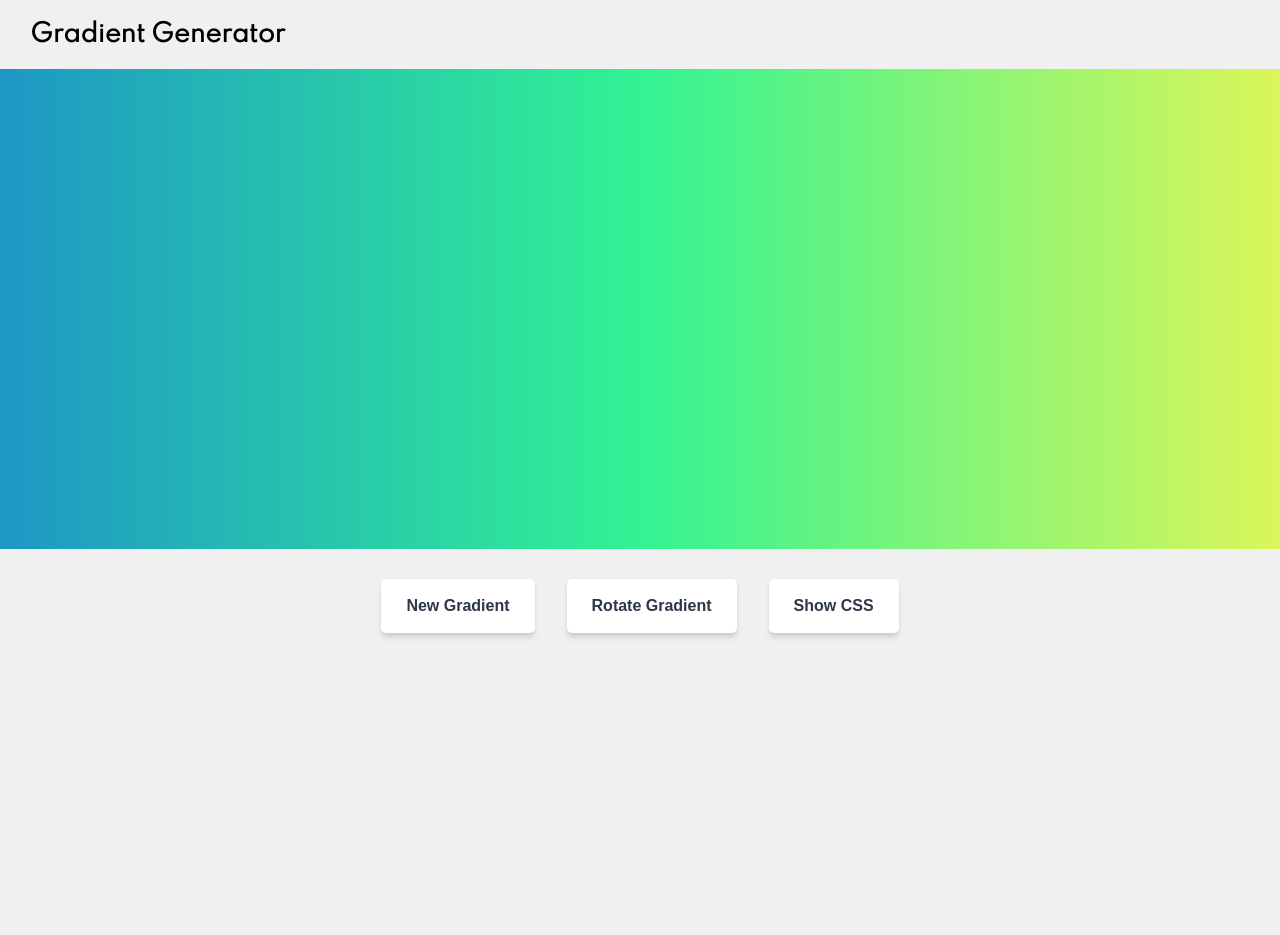
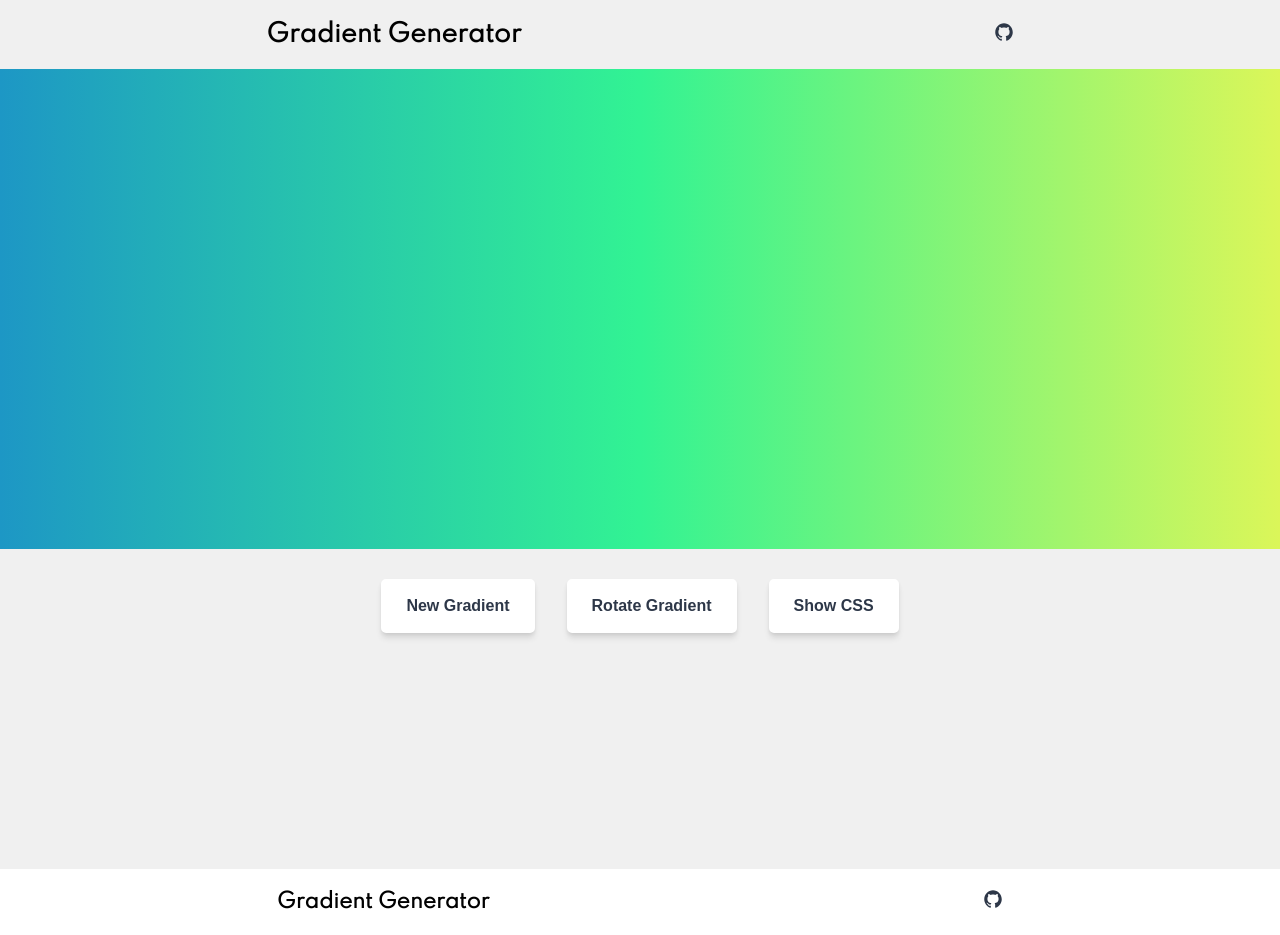
Before and after one commit to stlachman/gradient-generator, a Gatsby site: page / in a window 1280 px wide. Before the commit the page ends 800 px from the top, so only its background shows below. Built offline with nearby package versions, Linux system fonts and the light colour scheme; Gatsby itself is replaced by a stand-in of ours.

Commit message:
Added basic styles.

```diff
--- a/package.json
+++ b/package.json
@@ -14,6 +14,7 @@
     "react": "^16.12.0",
     "react-dom": "^16.12.0",
     "react-helmet": "^5.2.1",
+    "react-icons": "^3.9.0",
     "styled-components": "^5.0.1"
   }
 }
--- a/src/components/footer.js
+++ b/src/components/footer.js
@@ -1,14 +1,33 @@
 import React from "react";
 import styled from "styled-components";
+import { IoLogoGithub } from "react-icons/io";
 
 const Footer = styled.footer`
   padding: 1em 1.5em;
+  background-color: #fff;
+  display: flex;
+  justify-content: space-around;
+  flex-wrap: wrap;
+  align-items: center;
+`;
+
+const Title = styled.h2`
+  font-size: 1rem;
+  margin: 0;
+`;
+
+const Link = styled.a`
+  color: #2d3748;
+  text-decoration: none;
 `;
 
 export default () => {
   return (
     <Footer>
       <Title>Gradient Generator</Title>
+      <Link href="https://github.com/stlachman" target="_blank">
+        <IoLogoGithub />
+      </Link>
     </Footer>
   );
 };
--- a/src/components/header.js
+++ b/src/components/header.js
@@ -1,8 +1,13 @@
 import React from "react";
 import styled from "styled-components";
+import { IoLogoGithub } from "react-icons/io";
 
 const Header = styled.header`
   padding: 1em 1.5em;
+  display: flex;
+  justify-content: space-around;
+  flex-wrap: wrap;
+  align-items: center;
 `;
 
 const Title = styled.h2`
@@ -10,10 +15,18 @@ const Title = styled.h2`
   margin: 0;
 `;
 
+const Link = styled.a`
+  color: #2d3748;
+  text-decoration: none;
+`;
+
 export default () => {
   return (
     <Header>
       <Title>Gradient Generator</Title>
+      <Link href="https://github.com/stlachman" target="_blank">
+        <IoLogoGithub />
+      </Link>
     </Header>
   );
 };
--- a/src/components/layout.js
+++ b/src/components/layout.js
@@ -1,6 +1,7 @@
 import React from "react";
-import { createGlobalStyle } from "styled-components";
+import styled, { createGlobalStyle } from "styled-components";
 import Header from "./header";
+import Footer from "./footer";
 
 const GlobalStyle = createGlobalStyle`
   html {
@@ -18,12 +19,18 @@ const GlobalStyle = createGlobalStyle`
     background-color: #f0f0f0;
   }
 `;
+const Main = styled.main`
+  display: flex;
+  min-height: 100vh;
+  flex-direction: column;
+`;
 export default function({ children }) {
   return (
     <>
       <Header />
       <GlobalStyle />
-      <main>{children}</main>
+      <Main>{children}</Main>
+      <Footer />
     </>
   );
 }
```
Also changed, not shown: 1 other file.
